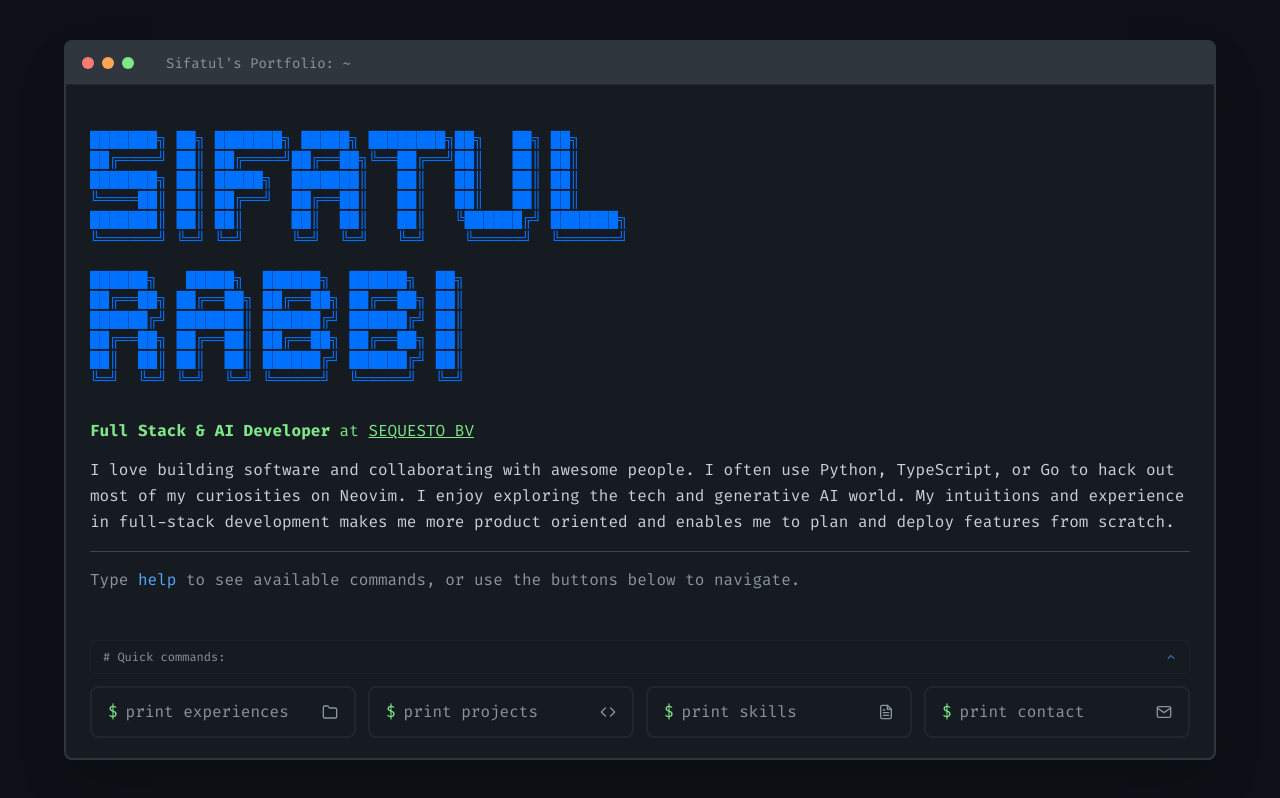
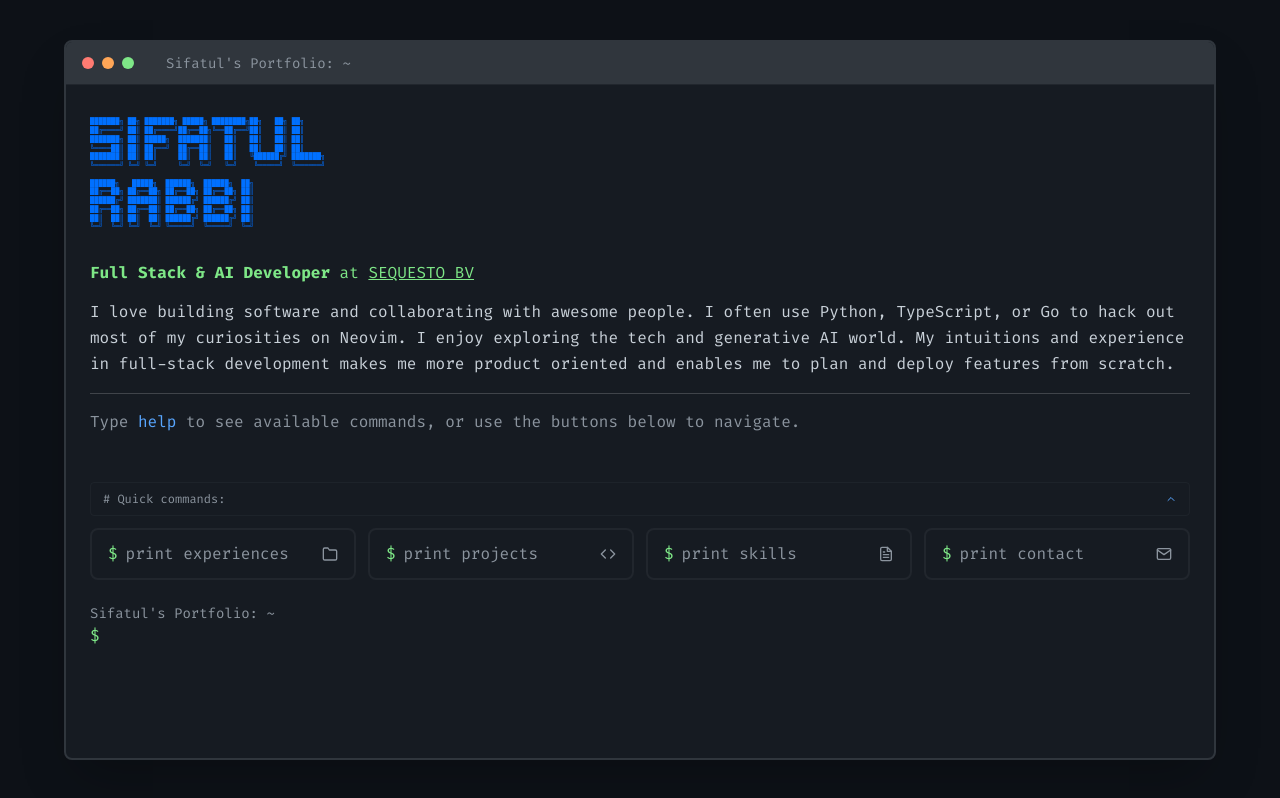
Before and after one commit to sifatulrabbi/sifatulrabbi.github.io, a React (Vite) app: page / in a window 1280 px wide. Built offline with nearby package versions, Linux system fonts and the light colour scheme.

Commit message:
feat: properly reduce ascii art size

```diff
--- a/src/modules/TerminalMode/components/TerminalBodyNew.tsx
+++ b/src/modules/TerminalMode/components/TerminalBodyNew.tsx
@@ -152,7 +152,7 @@ const TerminalBody: React.FC = () => {
             {/* Header - Always visible */}
             <div className="mb-8">
                 <div className="text-primary-400 leading-tight overflow-y-hidden overflow-x-auto">
-                    <pre className="mb-8 whitespace-pre scale-50 md:scale-100 origin-left">
+                    <pre className="mb-8 whitespace-pre origin-left text-[7px]">
                         {ASCII_ART}
                     </pre>
                     <p className="text-terminal-prompt">
```
